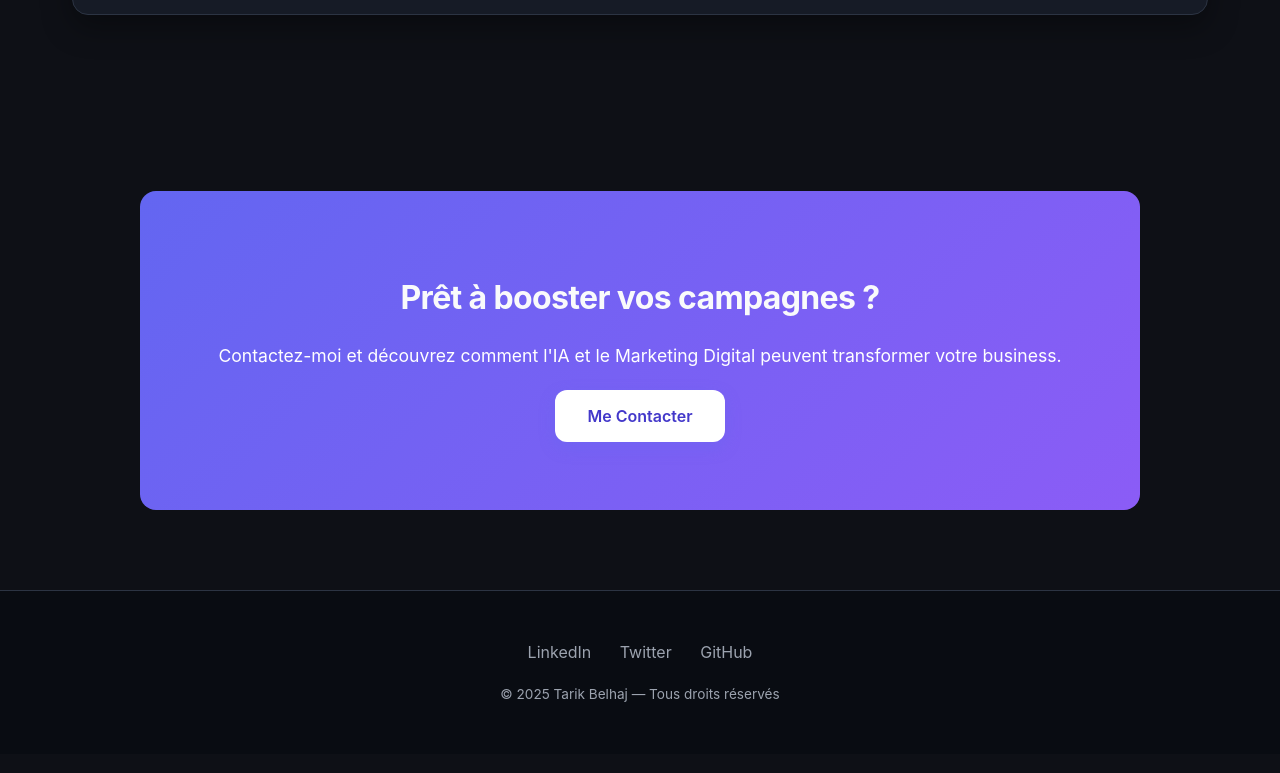
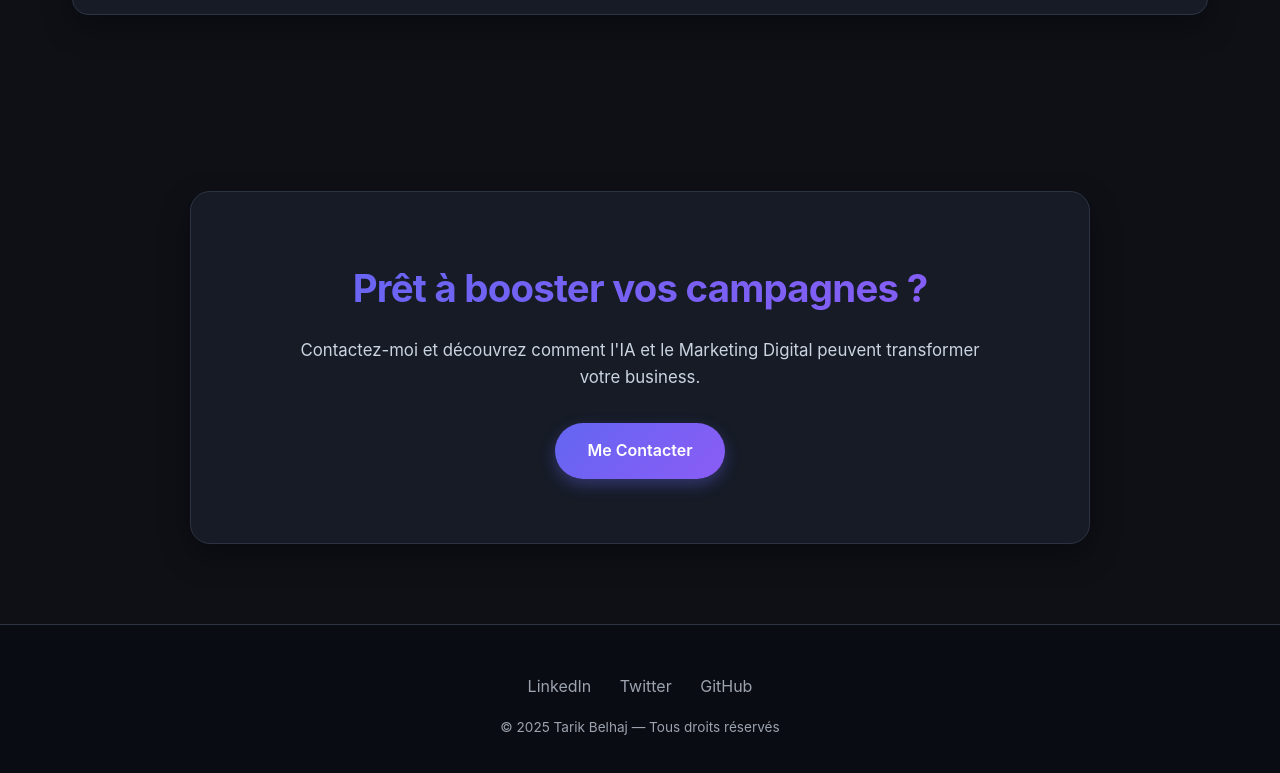
Before and after one commit to tarikBelhaj/portfolio, a plain HTML site: page index.html in a window 1280 px wide. Shown: the part 1987-2760 px from the top of the page. Drawn offline with Linux system fonts and the light colour scheme.

Commit message:
Update style.css

```diff
--- a/style.css
+++ b/style.css
@@ -363,28 +363,50 @@ a:hover {
 
 /* ================= CTA SECTION ================= */
 .cta-section {
-  padding: 5rem 2rem;
+  padding: 4rem 2rem;
   text-align: center;
-  background: var(--gradient);
-  color: #fff;
-  border-radius: 1rem;
+  background: var(--bg-card);
+  border: 1px solid var(--border);
+  border-radius: 1.25rem;
   margin: 5rem auto;
-  max-width: 1000px;
+  max-width: 900px;
+  box-shadow: 0 12px 30px rgba(0, 0, 0, 0.35);
 }
 
 .cta-section h2 {
-  font-size: 2rem;
+  font-size: clamp(1.8rem, 3vw, 2.4rem);
   margin-bottom: 1rem;
+  font-weight: 700;
+  background: var(--gradient);
+  -webkit-background-clip: text;
+  -webkit-text-fill-color: transparent;
 }
 
 .cta-section p {
   margin-bottom: 2rem;
-  font-size: 1.1rem;
+  font-size: 1.05rem;
+  color: var(--text-secondary);
+  max-width: 700px;
+  margin-left: auto;
+  margin-right: auto;
+  line-height: 1.6;
 }
 
 .cta-section .cta {
-  background: #fff;
-  color: var(--primary-dark);
+  padding: 0.9rem 2rem;
+  font-size: 1rem;
+  font-weight: 600;
+  border-radius: 9999px;
+  background: var(--gradient);
+  color: #fff;
+  box-shadow: 0 6px 15px rgba(99, 102, 241, 0.35);
+  transition: all 0.3s ease;
+  display: inline-block;
+}
+
+.cta-section .cta:hover {
+  transform: translateY(-2px);
+  box-shadow: 0 10px 20px rgba(99, 102, 241, 0.45);
 }
 
 /* ================= CASE STUDY ================= */
```
